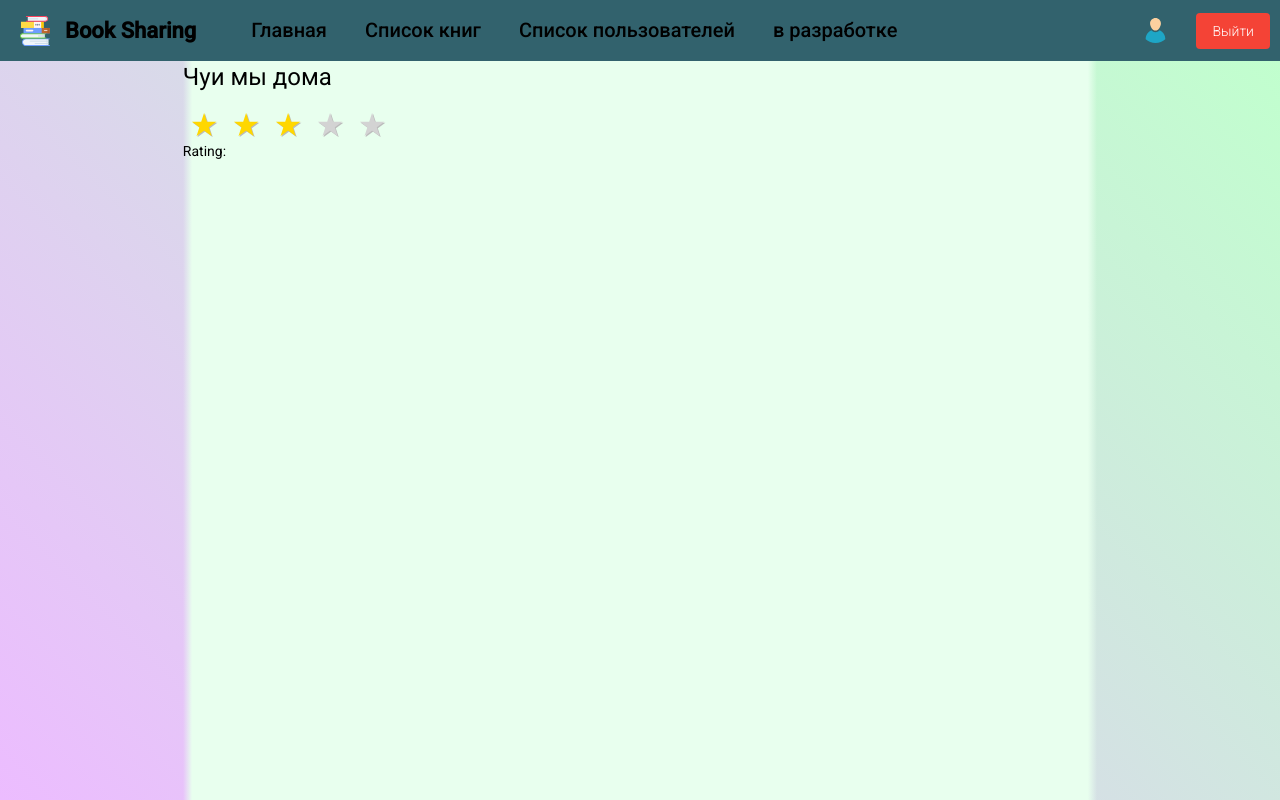
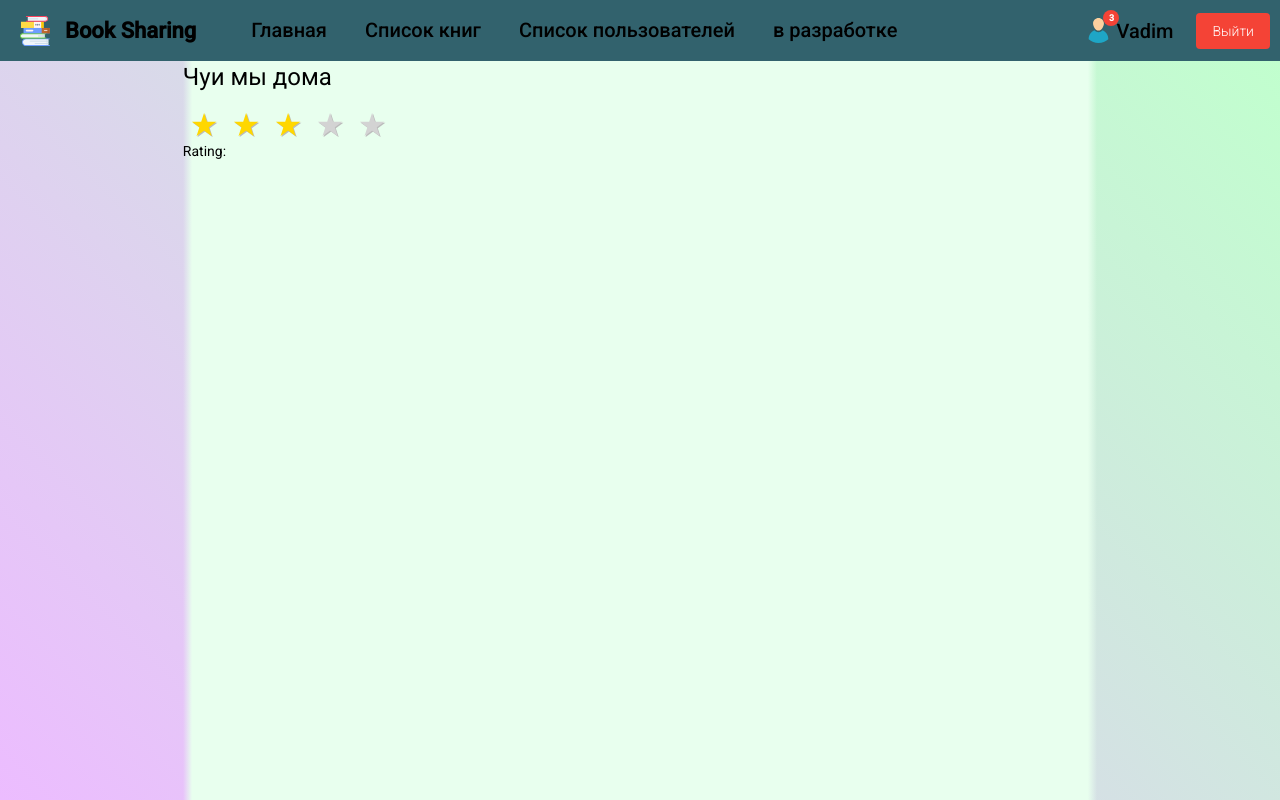
Before and after one commit to KyrAt0r/BookShare-v2, an Angular app: page /home in a window 1280 px wide. Built offline with nearby package versions, Linux system fonts and the light colour scheme; sample sign-in values are in the browser's storage.

Commit message:
Функция получения данных пользователя вынесена в отдельный файл, доработана шапка(информация о пользователе)

```diff
--- a/src/app/app.module.ts
+++ b/src/app/app.module.ts
@@ -9,6 +9,7 @@ import { HttpClientModule } from '@angular/common/http';
 import { BrowserAnimationsModule } from '@angular/platform-browser/animations';
 import { MatButtonModule } from '@angular/material/button';
 import { MatIconModule } from '@angular/material/icon';
+import {MatBadgeModule} from '@angular/material/badge';
 
 @NgModule({
   declarations: [
@@ -22,7 +23,8 @@ import { MatIconModule } from '@angular/material/icon';
     HttpClientModule,
     BrowserAnimationsModule,
     MatButtonModule,
-        MatIconModule
+    MatIconModule,
+    MatBadgeModule
   ],
   providers: [],
   bootstrap: [AppComponent]
--- a/src/app/components/app-shell/app-shell.component.html
+++ b/src/app/components/app-shell/app-shell.component.html
@@ -21,7 +21,14 @@
       class="header__personal-info__user-name-container"
       [routerLink]="'user'"
     >
-      <mat-icon svgIcon="user" class="header__personal-info__user-name-container__logo-user"></mat-icon>
+      <mat-icon
+        svgIcon="user"
+        class="header__personal-info__user-name-container__logo-user"
+        [matBadge]="booksInUse"
+        [matBadgeHidden]="booksInUse === 0"
+        matBadgeSize="small"
+        matBadgeColor="warn"
+      ></mat-icon>
       <span class="header__personal-info__user-name-container__user-name">{{userName}}</span>
     </a>
     <button
--- a/src/app/components/app-shell/app-shell.component.ts
+++ b/src/app/components/app-shell/app-shell.component.ts
@@ -1,9 +1,12 @@
-import {ChangeDetectionStrategy, Component, OnInit} from '@angular/core';
+import {ChangeDetectionStrategy, ChangeDetectorRef, Component, OnInit} from '@angular/core';
 import {Router} from '@angular/router';
 import {AuthService} from '../../core/services/auth.service';
 import {MatIconRegistry} from '@angular/material/icon';
 import {DomSanitizer} from '@angular/platform-browser';
 import {LOGO_BOOKS, USER_IMG} from 'src/app/core/const/icons';
+import {UsersService} from '../../core/services/users.service';
+import {Subscription} from 'rxjs';
+import {getUser} from '../../shared/models/get-user.model';
 
 @Component({
   selector: 'app-app-shell',
@@ -13,10 +16,16 @@ import {LOGO_BOOKS, USER_IMG} from 'src/app/core/const/icons';
 })
 export class AppShellComponent implements OnInit {
   userName: string;
+  booksInUse: number;
+
+  private userSubs: Subscription;
+  private id: number = Number(localStorage.getItem('id'));
 
   constructor(
     private authService: AuthService,
     private router: Router,
+    private usersInfo: UsersService,
+    private cdRef: ChangeDetectorRef,
     iconRegistry: MatIconRegistry, sanitizer: DomSanitizer
   ) {
     iconRegistry.addSvgIconLiteral('logo_books', sanitizer.bypassSecurityTrustHtml(LOGO_BOOKS));
@@ -24,7 +33,13 @@ export class AppShellComponent implements OnInit {
   }
 
   ngOnInit(): void {
-    this.userName = localStorage.getItem('userName');
+
+    this.userSubs = this.usersInfo.getUsers().subscribe(data => {
+      this.userName = getUser(data, this.id).userName;
+      this.booksInUse = getUser(data, this.id).bookInUse.length;
+      this.cdRef.detectChanges();
+    });
+
   }
 
   logout(): void {
--- a/src/app/modules/user-page/components/user-page/user-page.component.ts
+++ b/src/app/modules/user-page/components/user-page/user-page.component.ts
@@ -2,6 +2,7 @@ import {ChangeDetectionStrategy, ChangeDetectorRef, Component, OnInit} from '@an
 import {UsersService} from '../../../../core/services/users.service';
 import {Subscription} from 'rxjs';
 import {BooksServerResponse, BooksService} from '../../../../core/services/books.service';
+import {getUser} from '../../../../shared/models/get-user.model';
 
 @Component({
   selector: 'app-user-page',
@@ -27,19 +28,16 @@ export class UserPageComponent implements OnInit {
     this.subs =
       this.usersInfo.getUsers()
         .subscribe(data => {
-          this.name = this.getUser(data, this.id).userName;
-          this.role = this.getUser(data, this.id).role;
-          this.bookIdInUse = this.getUser(data, this.id).bookInUse;
+          this.name = getUser(data, this.id).userName;
+          this.role = getUser(data, this.id).role;
+          this.bookIdInUse = getUser(data, this.id).bookInUse;
           this.getUserBooks(this.bookIdInUse);
-          this.email = this.getUser(data, this.id).email;
+          this.email = getUser(data, this.id).email;
           this.cdRef.markForCheck();
         });
   }
 
-  getUser(data, id) {
-    return data.find(user => user.id === id);
-  }
-
+  // tslint:disable-next-line:typedef
   getUserBooks(id) {
     this.subsBook =
       this.bookList.getBooks()
--- /dev/null
+++ b/src/app/shared/models/get-user.model.ts
@@ -0,0 +1,7 @@
+import {User} from '../../core/models/user.models';
+
+
+// tslint:disable-next-line:typedef
+export function getUser(data: User[], id: number) {
+  return data.find(user => user.id === id);
+}
```
Lines whose indentation alone changed are shown as unchanged.
